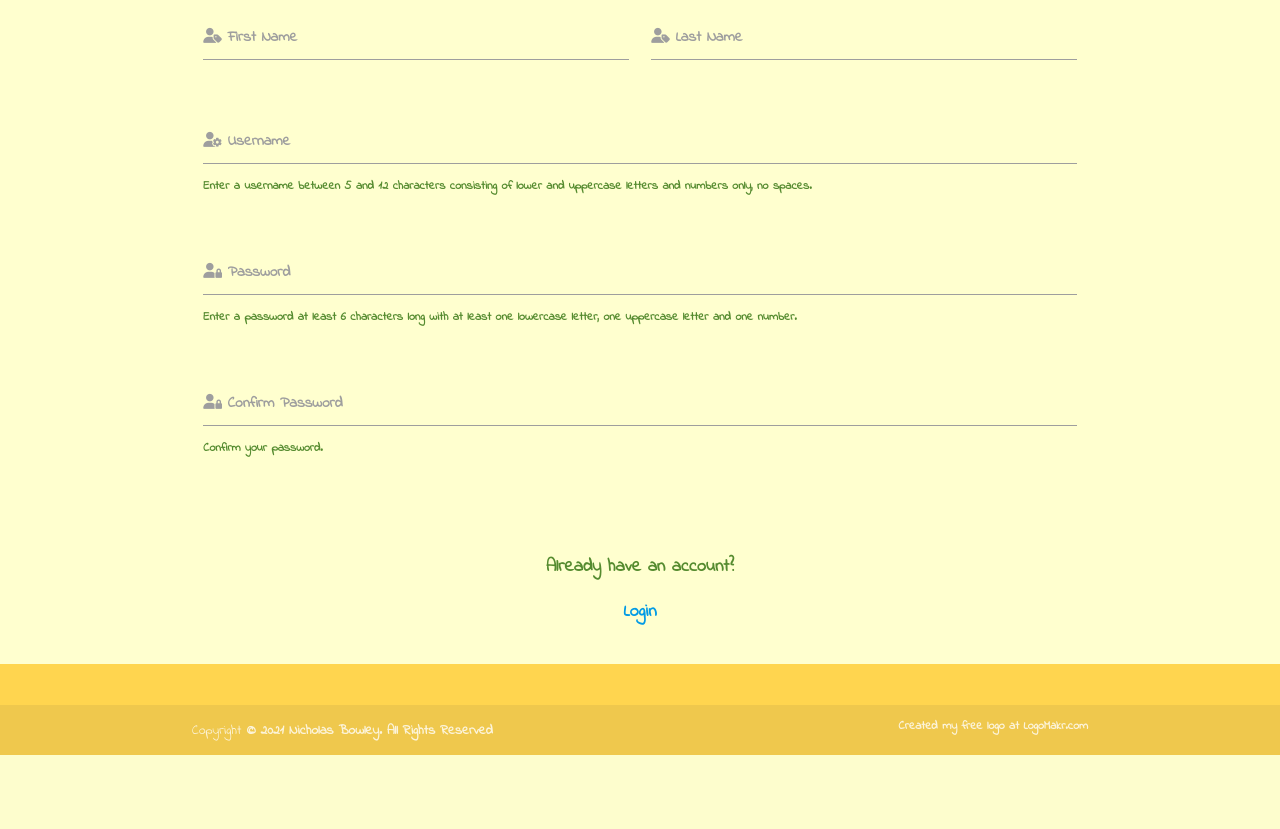
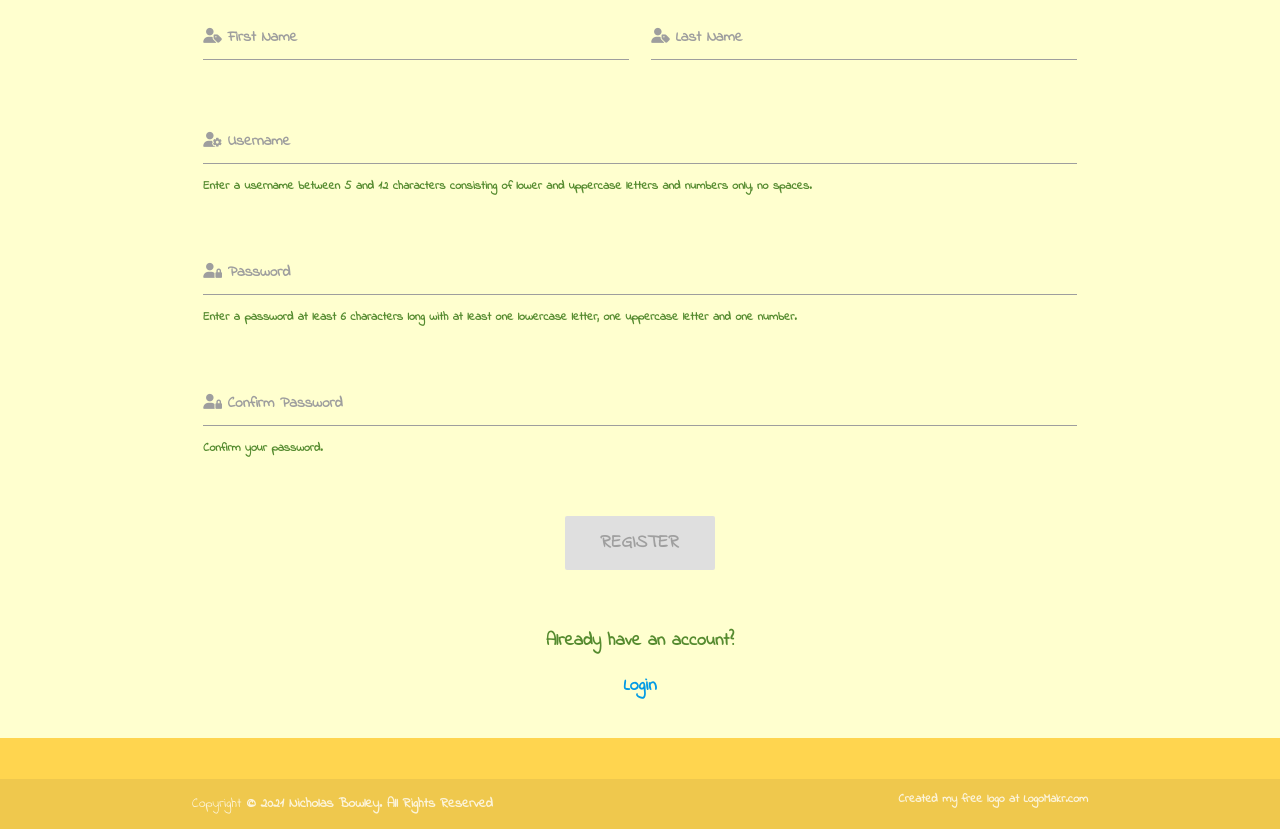
Before and after one commit to Code-Institute-Submissions/KWSNick-meal-planner_MResub, a Flask app: page /register in a window 1280 px wide. Shown: the part 261-1090 px from the top of the page. Before the commit the page ends 1016 px from the top, so only its background shows below. Run offline with Flask 2, Linux system fonts and the light colour scheme; some libraries are stand-ins or nearby versions.

Commit message:
Altered registration button JQuery to correct syntax, and changed its behaviour by removing or adding the 'diabled' class to the button depending on the conditions. This is better UX.

```diff
--- a/app.py
+++ b/app.py
@@ -504,4 +504,4 @@ def delete_plan(plan_id):
 if __name__ == "__main__":
     app.run(host=os.environ.get("IP"),
             port=os.environ.get("PORT"),
-            debug=False)
+            debug=True)
--- a/static/js/script.js
+++ b/static/js/script.js
@@ -23,28 +23,12 @@
     })
     // Checks if all fields have valid class assigned and provides submit button if true. Otherwise removes the submit button.
     $('#registration_form div div input').focusout(function deployRegBtn(){
-        if ($('#first_name').hasClass('valid')) {
-            if ($('#last_name').hasClass('valid')) {
-                if ($('#username').hasClass('valid')) {
-                    if ($('#password').hasClass('valid')) {
-                        if ($('#confirm_password').hasClass('valid')) {
-                            $('#register').remove();
-                            $('#register_button').append('<button id="register"class="col s4 m2 center offset-s4 offset-m5 waves-effect waves-light btn-large green lighten-1" type="submit">Register</button>');
-                        } else {
-                            $('#register').remove();
-                        }
-                    } else {
-                        $('#register').remove();
-                    }
-                } else {
-                    $('#register').remove();
-                }
-            } else {
-                $('#register').remove();
-            }
+        if ($('#first_name').hasClass('valid') && $('#last_name').hasClass('valid') && $('#username').hasClass('valid') && $('#password').hasClass('valid') && $('#confirm_password').hasClass('valid')) {
+            $('#register').removeClass("disabled");
         } else {
-            $('#register').remove();
+           $('#register').addClass("disabled");
         }
+
     })
     // Function that adds a new input row beneath clicked button for shared with section of form
     $('#sharing').on('click', 'button', function(){
--- a/templates/register.html
+++ b/templates/register.html
@@ -47,6 +47,9 @@
                     </div>
                 </div>
                 <div id="register_button" class="row">
+                    <button id="register"class="col s4 m2 center offset-s4 offset-m5 waves-effect waves-light btn-large green lighten-1 disabled" type="submit">
+                        Register
+                    </button>
                 </div>
             </form>
         </div>
```
